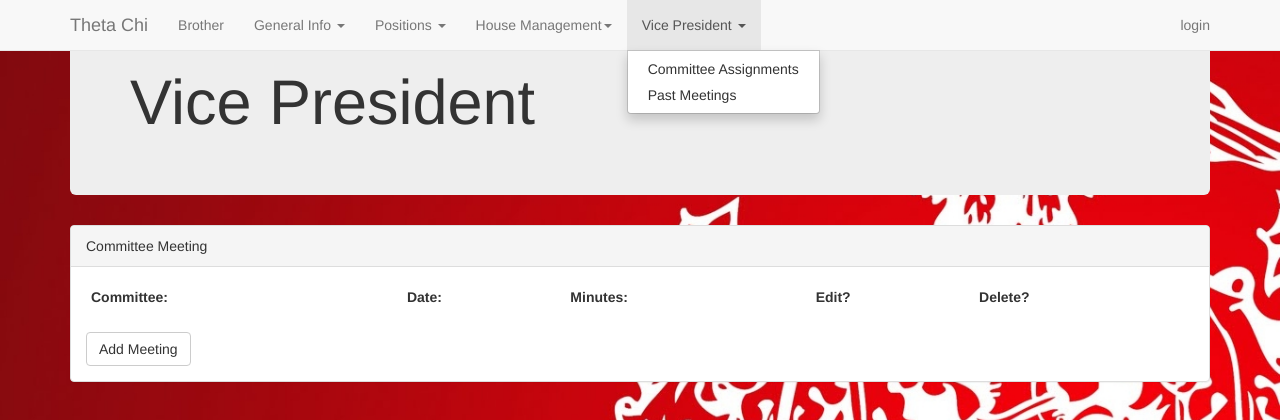
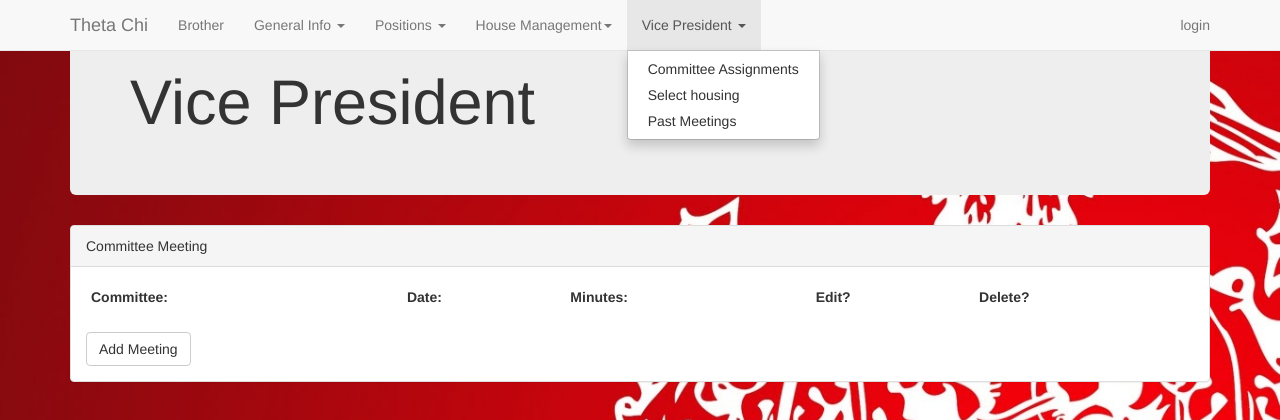
Before and after one commit to DLance96/ox-dashboard, a Django app: template templates/vice-president.html in a window 1280 px wide, after a click on "Vice President". Shown: the top 420 px of the page. Run offline with Django 3.2, Linux system fonts and the light colour scheme; the template is opened without the code that fills it, so the values that code supplies are empty; some libraries are stand-ins or nearby versions.

Commit message:
Add link to Housing selection to vp page

```diff
--- a/templates/vice-president.html
+++ b/templates/vice-president.html
@@ -6,6 +6,7 @@
            aria-expanded="false">Vice President <span class="caret"></span></a>
         <ul class="dropdown-menu">
             <li><a href={% url 'dashboard:vice_president_committee_assignments' %}>Committee Assignments</a></li>
+            <li><a href={% url 'dashboard:vice_president_in_house' %}>Select housing</a></li>
             <li><a href="">Past Meetings</a></li>
         </ul>
     </li>
```
